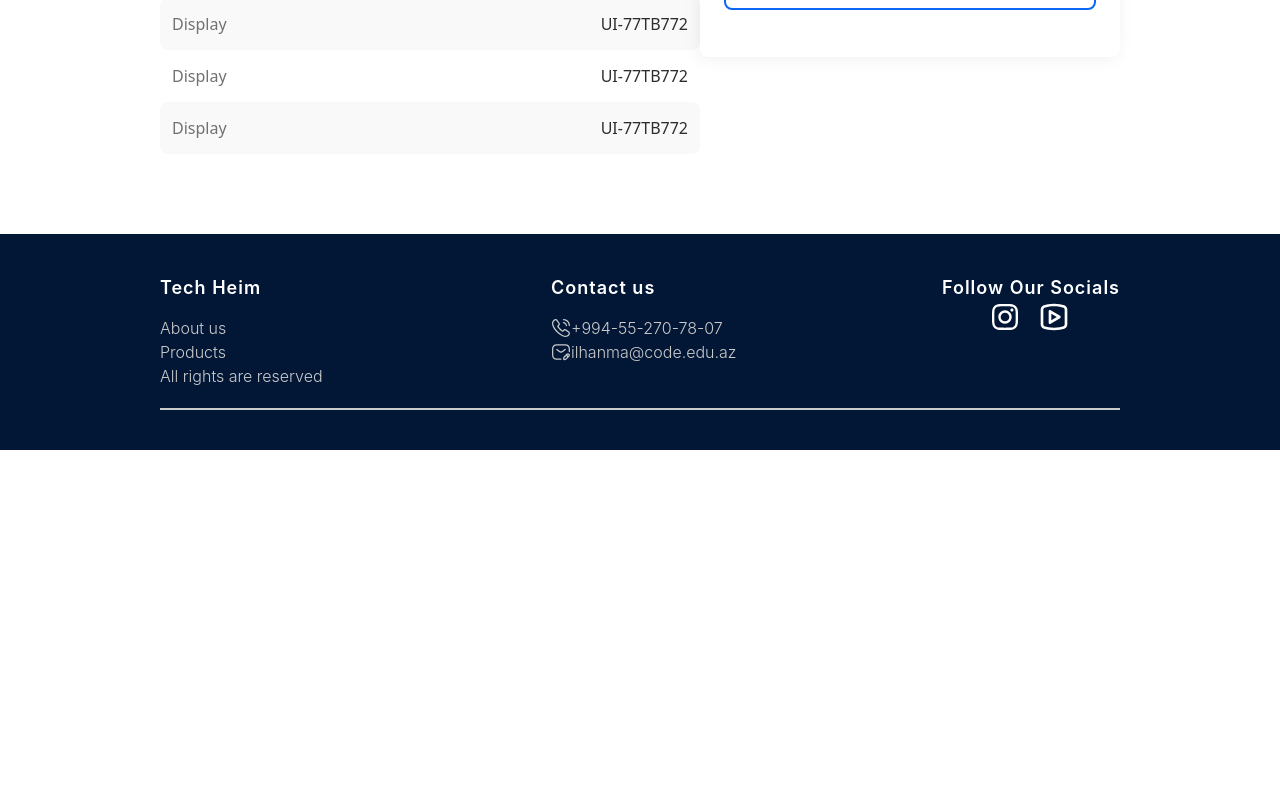
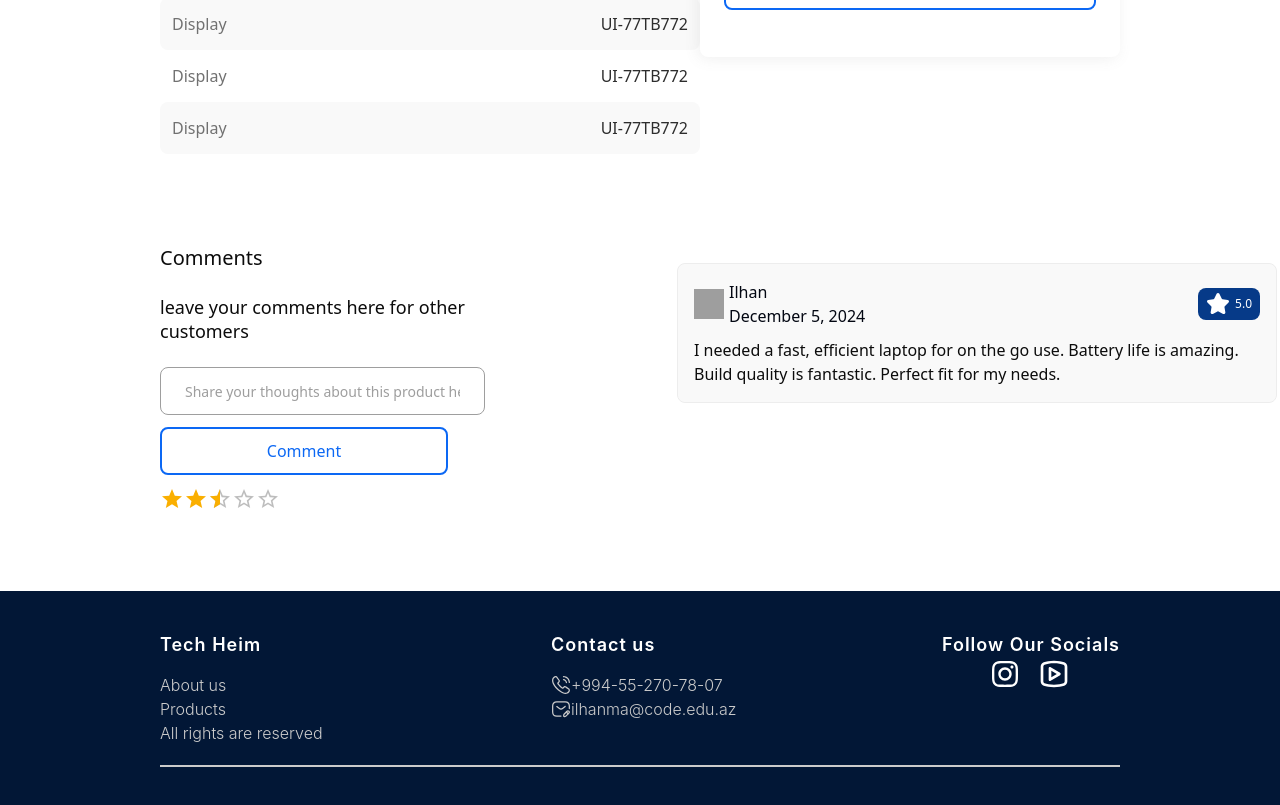
Before and after one commit to IlhanCodeAc/Tech_Heim-fin, a React (Vite) app in the folder Client/: page /products/detail in a window 1280 px wide. Shown: the part 872-1677 px from the top of the page. Before the commit the page ends 1322 px from the top, so only its background shows below. Built offline with nearby package versions, Linux system fonts and the light colour scheme; grey boxes are pictures that could not be loaded.

Commit message:
feat: comments section created at Detail page

```diff
--- a/Client/package.json
+++ b/Client/package.json
@@ -10,6 +10,8 @@
     "preview": "vite preview"
   },
   "dependencies": {
+    "@emotion/styled": "^11.14.0",
+    "@mui/material": "^6.4.2",
     "@radix-ui/react-dialog": "^1.1.5",
     "@radix-ui/react-separator": "^1.1.1",
     "@radix-ui/react-slot": "^1.1.1",
--- a/Client/src/Pages/Detail/Parts/DetailComments/index.tsx
+++ b/Client/src/Pages/Detail/Parts/DetailComments/index.tsx
@@ -1,8 +1,47 @@
 import React from 'react'
+import style from "./style.module.css"
+import HalfRating from './stars'
+import user from "../../../../assets/SVGs/user.svg"
+import { Star } from 'lucide-react'
 
 const Comments = () => {
   return (
-    <div></div>
+    <div className={style.CommentContainer}>
+      <div className={style.Left}>
+        <h3>Comments</h3>
+        <p>leave your comments here for other customers</p>
+        <input type="text" placeholder='Share your thoughts about this product here' />
+        <div className={style.Commenting}>
+        <button>Comment</button>
+        <HalfRating/>
+        </div>
+      </div>
+      <div className={style.Right}>
+        <div className={style.Comments}>
+          <div className={style.Comment}>
+          <div className={style.CommentTop}>
+              <div className={style.CommentTopLeft}>
+                <img src={user} alt="" className='w-[30px] h-[30px]' />
+                <div className={style.CommentUser}>
+                  <h3>Ilhan</h3>
+                  <p>December 5, 2024</p>
+                </div>
+              </div>
+              <div className={style.CommentTopRight}>
+                <div className={style.Rating}>
+                  <Star fill='white' /> 5.0
+                </div>
+              </div>
+            </div>
+            <div className={style.CommentContent}>
+              <p>
+              I needed a fast, efficient laptop for on the go use. Battery life is amazing. Build quality is fantastic. Perfect fit for my needs.
+              </p>
+            </div>
+          </div>
+        </div>
+      </div>
+    </div>
   )
 }
 
--- /dev/null
+++ b/Client/src/Pages/Detail/Parts/DetailComments/stars.tsx
@@ -0,0 +1,11 @@
+import * as React from 'react';
+import Rating from '@mui/material/Rating';
+import Stack from '@mui/material/Stack';
+
+export default function HalfRating() {
+  return (
+    <Stack spacing={1}>
+      <Rating name="half-rating" defaultValue={2.5} precision={0.5} />
+    </Stack>
+  );
+}
--- /dev/null
+++ b/Client/src/Pages/Detail/Parts/DetailComments/style.module.css
@@ -0,0 +1,144 @@
+.Left{
+    h3{
+        color: var(--Black, #0C0C0C);
+        margin-top: 90px;
+        /* Web/H5 */
+        font-size: 20px;
+        font-style: normal;
+        font-weight: 500;
+        line-height: normal;
+        margin-bottom: 24px;
+    }
+    p{
+        color: var(--Black, #0C0C0C);
+
+        font-size: 18px;
+        font-style: normal;
+        font-weight: 300;
+        line-height: normal;
+        margin-bottom: 24px;
+    }
+    input{
+        border-radius: 8px;
+        border: 1px solid var(--Neutral-Gray-9E9E9E, #9E9E9E);
+        background: var(--White, #FFF);
+        padding: 4px 24px;
+        align-items: flex-start;
+        height: 48px;
+        width: 325px;
+    }
+    input::placeholder{
+        color: var(--Neutral-Gray-9E9E9E, #9E9E9E);
+
+        font-size: 14px;
+        font-style: normal;
+        font-weight: 400;
+        line-height: normal;
+    }
+    .Commenting{
+        display: flex;
+        flex-direction: column;
+        button{
+            display: flex;
+            width: 288px;
+            height: 48px;
+            padding: 8px 16px;
+            justify-content: center;
+            align-items: center;
+            gap: 8px;
+            border-radius: 8px;
+            border: 2px solid var(--Primary, #0C68F4);
+            color: var(--Primary, #0C68F4);
+            text-align: center;
+
+            /* Web/Button-lg */
+            font-size: 16px;
+            font-style: normal;
+            font-weight: 400;
+            line-height: normal;
+            margin-top: 12px;
+            margin-bottom: 12px;
+            transition: 0.3s;
+        }
+        button:hover{
+            background-color: #0C68F4;
+            color: white;
+        }
+    }
+}
+.Right{
+    .Comments{
+        overflow: auto;
+        display: flex;
+        width: 600px;
+        /* height: 900px; */
+        overflow: auto;
+        flex-direction: column;
+        @media screen and (max-width:767px) {
+            width: 340px;
+        }
+        .Comment{
+            padding: 16px;
+            gap: 12px;
+            width: 100%;
+            border-radius: 8px;
+            border: 1px solid var(--Neutral-Gray-EDEDED, #EDEDED);
+            background: var(--Neutral-Gray-F9F9F9, #F9F9F9);
+            .CommentTop{
+                display: flex;
+                justify-content: space-between;
+                align-items: center;
+                /* gap: 200%; */
+                .CommentTopLeft{
+                display: flex;
+                column-gap: 5px;
+                align-items: center;
+                }
+                .CommentTopRight{
+                    .Rating{
+                        display: flex;
+                        height: 32px;
+                        padding: 4px 8px;
+                        justify-content: center;
+                        align-items: center;
+                        border-radius: 8px;
+                        background: var(--Primary-Primary-500, #063A88);
+
+                            color: var(--White, #FFF);
+
+                            /* Web/caption-md */
+                            font-size: 12px;
+                            font-style: normal;
+                            font-weight: 500;
+                            line-height: normal;
+                            gap: 5px;
+                    }
+                }
+            }
+            .CommentContent{
+                margin-top: 10px;
+            p{
+                overflow: hidden;
+                color: var(--Black, #0C0C0C);
+                text-overflow: ellipsis;
+
+                /* Web/Body-md */
+                font-size: 16px;
+                font-style: normal;
+                font-weight: 300;
+                line-height: 24px; /* 150% */
+
+            }
+            }
+
+        }
+    }
+}
+.CommentContainer{
+    display: flex;
+    align-items: center;
+    gap: 20%;
+    @media screen and (max-width:767px) {
+        flex-direction: column;
+    }
+}
--- a/Client/src/Pages/Detail/Parts/DetailMain/style.module.css
+++ b/Client/src/Pages/Detail/Parts/DetailMain/style.module.css
@@ -220,6 +220,9 @@
 
     background: var(--Neutral-Gray-F9F9F9, #F9F9F9);
     justify-content: space-between;
+    @media screen and (max-width:767px) {
+        width: 310px;
+    }
     p{
         color: var(--Neutral-Gray-717171, #717171);
 
@@ -248,6 +251,9 @@
     border-radius: 8px 8px 8px 8px;
     justify-content: space-between;
     width: 540px;
+    @media screen and (max-width:767px) {
+        width: 310px;
+    }
     p{
         color: var(--Neutral-Gray-717171, #717171);
 
--- a/Client/src/Pages/Detail/index.tsx
+++ b/Client/src/Pages/Detail/index.tsx
@@ -1,10 +1,12 @@
 import React from 'react'
 import Detailmain from './Parts/DetailMain'
+import Comments from './Parts/DetailComments'
 
 const Detailpage = () => {
   return (
     <div className='container mt-[80px] mb-[80px]'>
         <Detailmain/>
+        <Comments/>
     </div>
   )
 }
```
Also changed, not shown: 1 other file (tests, documents, lock files or other folders).
